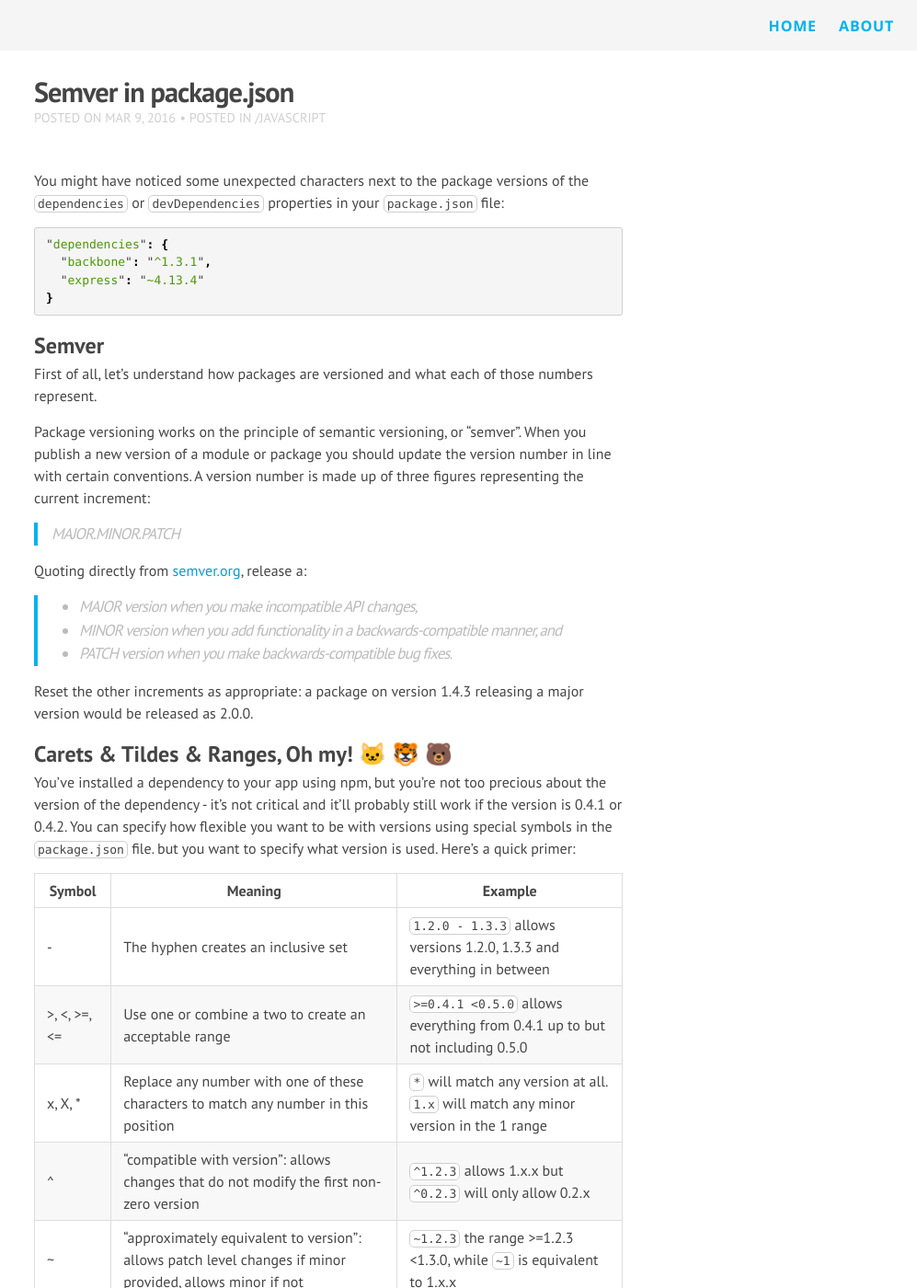
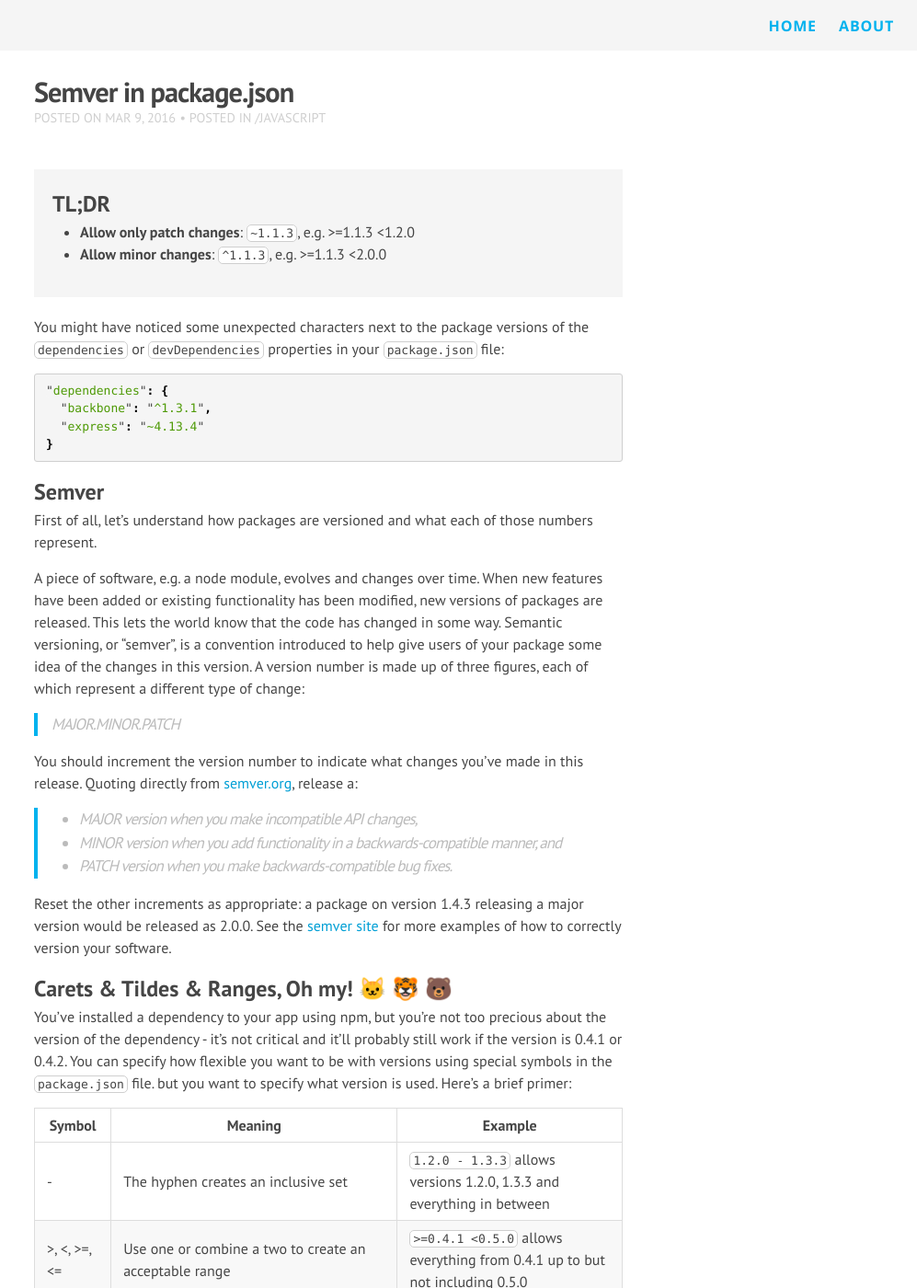
Before and after one commit to claire-codes/blog-com, a Jekyll site: the page built from _posts/2016-03-09-semver-in-package-json.markdown, in a window 1280 px wide and 1400 px high. Shown: the whole window at 92% size, without its empty margins (283-1280 px from the left). Built offline with Jekyll 4.4.1, drawn with Linux system fonts in a browser that asks for light colours; nearby versions of some CDN libraries; emoji names are drawn with the system emoji font; comment, search, counter and statistics services are not loaded.

Commit message:
:free: Add TL;DR section

```diff
--- a/_posts/2016-03-09-semver-in-package-json.markdown
+++ b/_posts/2016-03-09-semver-in-package-json.markdown
@@ -7,6 +7,14 @@ published: true
 categories:
 - javascript
 ---
+<div class="tldr">
+    <h2>TL;DR</h2>
+    <ul>
+        <li><strong>Allow only patch changes</strong>: <code>~1.1.3</code>, e.g. >=1.1.3 <1.2.0</li>
+        <li><strong>Allow minor changes</strong>: <code>^1.1.3</code>, e.g. >=1.1.3 <2.0.0</li>
+   </ul>
+</div>
+
 You might have noticed some unexpected characters next to the package versions of the `dependencies` or `devDependencies` properties in your `package.json` file:
 
 {% highlight javascript %}
@@ -20,21 +28,21 @@ You might have noticed some unexpected characters next to the package versions o
 
 First of all, let's understand how packages are versioned and what each of those numbers represent.
 
-Package versioning works on the principle of semantic versioning, or "semver". When you publish a new version of a module or package you should update the version number in line with certain conventions. A version number is made up of three figures representing the current increment:
+A piece of software, e.g. a node module, evolves and changes over time. When new features have been added or existing functionality has been modified, new versions of packages are released. This lets the world know that the code has changed in some way. Semantic versioning, or "semver", is a convention introduced to help give users of your package some idea of the changes in this version. A version number is made up of three figures, each of which represent a different type of change:
 
 > MAJOR.MINOR.PATCH
 
-Quoting directly from [semver.org](http://semver.org/), release a:
+You should increment the version number to indicate what changes you've made in this release. Quoting directly from [semver.org](http://semver.org/), release a:
 
 > * MAJOR version when you make incompatible API changes,
 * MINOR version when you add functionality in a backwards-compatible manner, and
 * PATCH version when you make backwards-compatible bug fixes.
 
-Reset the other increments as appropriate: a package on version 1.4.3 releasing a major version would be released as 2.0.0.
+Reset the other increments as appropriate: a package on version 1.4.3 releasing a major version would be released as 2.0.0. See the [semver site](http://semver.org/) for more examples of how to correctly version your software.
 
 ## Carets & Tildes & Ranges, Oh my! :cat: :tiger: :bear:
 
-You've installed a dependency to your app using npm, but you're not too precious about the version of the dependency - it's not critical and it'll probably still work if the version is 0.4.1 or 0.4.2. You can specify how flexible you want to be with versions using special symbols in the `package.json` file. but you want to specify what version is used. Here's a quick primer:
+You've installed a dependency to your app using npm, but you're not too precious about the version of the dependency - it's not critical and it'll probably still work if the version is 0.4.1 or 0.4.2. You can specify how flexible you want to be with versions using special symbols in the `package.json` file. but you want to specify what version is used. Here's a brief primer:
 
 | Symbol | Meaning | Example |
 |--|--|
```
